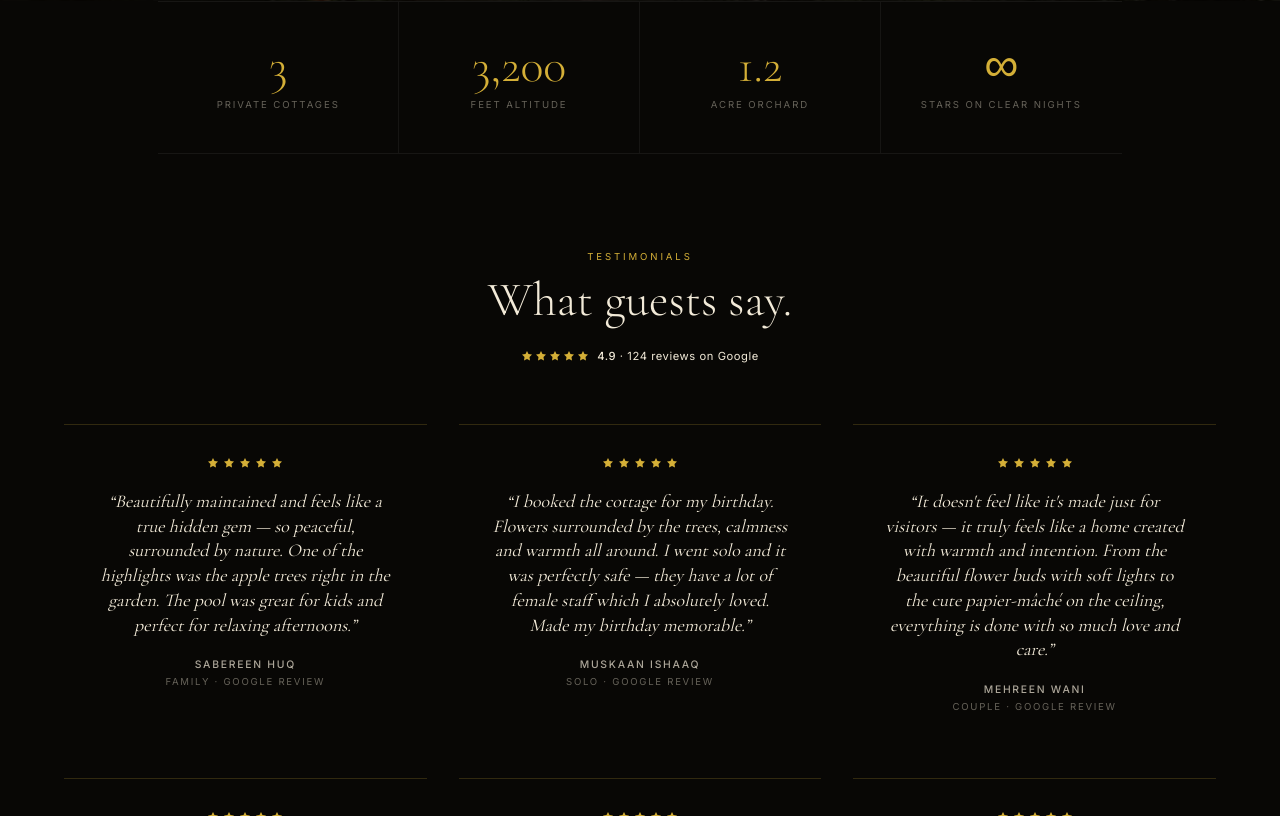
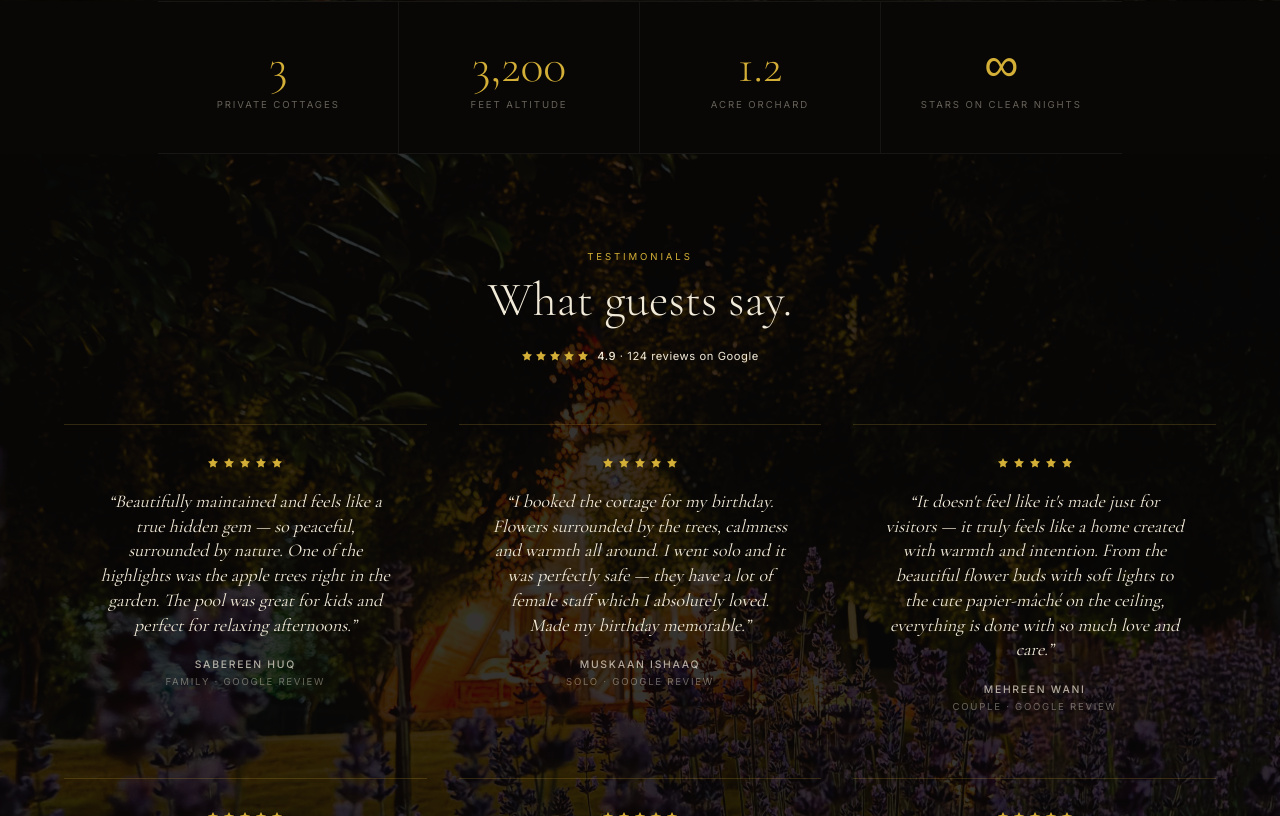
Before and after one commit to villacottagesrinagar-jpg/villa, a Next.js app: page / in a window 1280 px wide. Shown: the part 5584-6400 px from the top of the page. Built offline with nearby package versions, Linux system fonts and the light colour scheme.

Commit message:
feat: lavender photo background behind testimonials section
Co-Authored-By: Claude Sonnet 4.6 <noreply@anthropic.com>

```diff
--- a/app/page.tsx
+++ b/app/page.tsx
@@ -276,7 +276,10 @@ export default function HomePage() {
       </section>
 
       {/* TESTIMONIALS */}
-      <section id="testimonials" className="py-24 px-6 lg:px-10 max-w-7xl mx-auto text-center">
+      <section id="testimonials" className="relative py-24 px-6 lg:px-10 text-center overflow-hidden">
+        <Image src="/photos/lavender-wide.jpg" alt="" fill className="object-cover object-center" sizes="100vw" />
+        <div className="absolute inset-0 bg-[#080705]/80" />
+        <div className="relative max-w-7xl mx-auto">
         <div className="mb-14">
           <div className="eyebrow mb-3">Testimonials</div>
           <h2 className="font-serif text-4xl md:text-5xl font-light mb-5">What guests say.</h2>
@@ -308,6 +311,7 @@ export default function HomePage() {
               </div>
             </div>
           ))}
+        </div>
         </div>
       </section>
 
```
Also changed, not shown: public/photos/lavender-wide.jpg (added).
